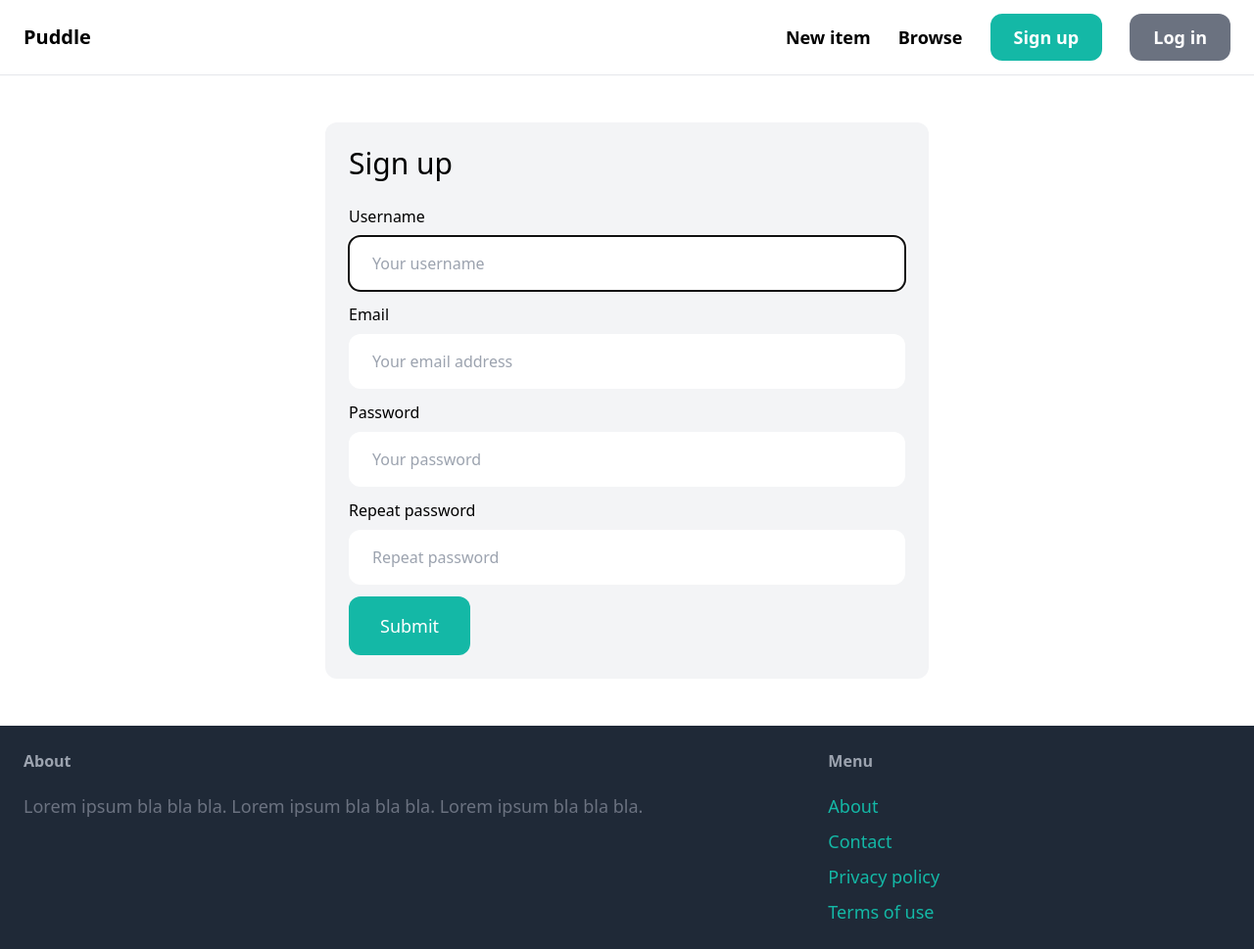
After one commit to Ferrisama/Puddle--a-marketplace-created-using-Django, a Django app: page /signup/ in a window 1280 px wide. The commit adds this page. Shown: the whole page at 98% size. Run offline with Django 4.2, Linux system fonts and the light colour scheme; some libraries are stand-ins or nearby versions.

Commit message:
commited on twelfth morning

```diff
--- /dev/null
+++ b/core/forms.py
@@ -0,0 +1,26 @@
+from django import forms
+from django.contrib.auth.forms import UserCreationForm
+from django.contrib.auth.models import User
+
+
+class SignupForm(UserCreationForm):
+    class Meta:
+        model = User
+        fields = ('username', 'email', 'password1', 'password2')
+
+    username = forms.CharField(widget=forms.TextInput(attrs={
+        'placeholder': 'Your username',
+        'class': 'w-full py-4 px-6 rounded-xl'
+    }))
+    email = forms.CharField(widget=forms.EmailInput(attrs={
+        'placeholder': 'Your email address',
+        'class': 'w-full py-4 px-6 rounded-xl'
+    }))
+    password1 = forms.CharField(widget=forms.PasswordInput(attrs={
+        'placeholder': 'Your password',
+        'class': 'w-full py-4 px-6 rounded-xl'
+    }))
+    password2 = forms.CharField(widget=forms.PasswordInput(attrs={
+        'placeholder': 'Repeat password',
+        'class': 'w-full py-4 px-6 rounded-xl'
+    }))
--- a/core/templates/core/base.html
+++ b/core/templates/core/base.html
@@ -17,7 +17,7 @@
         >
         <a href="#" class="text-lg font-semibold hover:text-gray-500">Browse</a>
         <a
-          href="#"
+          href="{% url 'core:signup' %}"
           class="px-6 py-3 text-lg font-semibold bg-teal-500 text-white rounded-xl hover:bg-teal-700"
           >Sign up</a
         >
--- /dev/null
+++ b/core/templates/core/signup.html
@@ -0,0 +1,40 @@
+{% extends 'core/base.html' %} {% block title %}Sign up{% endblock %} // This
+block is used to set the title of the page. {% block content %}
+<div class="w-1/2 my-6 mx-auto p-6 bg-gray-100 rounded-xl">
+  <h1 class="mb-6 text-3xl">Sign up</h1>
+
+  <form method="post" action=".">
+    {% csrf_token %} {{ form.non_field_errors }}
+    <div class="mb-3">
+      <label class="inline-block mb-2">Username</label><br />
+      {{ form.username }}
+    </div>
+    <div class="mb-3">
+      <label class="inline-block mb-2">Email</label><br />
+      {{ form.email }}
+    </div>
+
+    <div class="mb-3">
+      <label class="inline-block mb-2">Password</label><br />
+      {{ form.password1 }}
+    </div>
+
+    <div class="mb-3">
+      <label class="inline-block mb-2">Repeat password</label><br />
+      {{ form.password2 }}
+    </div>
+    {% if form.errors or form.non_field_errors %}
+    <div class="mb-3 p-6 bg-red-100 rounded-xl">
+      {% for field in form %} {{ field.errors }} {% endfor %} {{
+      form.non_field_errors }}
+    </div>
+    {% endif %}
+
+    <button
+      class="py-4 px-8 text-lg bg-teal-500 hover:bg-teal-700 rounded-xl text-white"
+    >
+      Submit
+    </button>
+  </form>
+</div>
+{% endblock %}
--- a/core/urls.py
+++ b/core/urls.py
@@ -7,5 +7,6 @@ app_name = 'core'
 urlpatterns = [
     path('', views.index, name='index'),
     path('contact/', views.contact, name='contact'),
+    path('signup/', views.signup, name='signup'),
 
 ]
--- a/core/views.py
+++ b/core/views.py
@@ -1,5 +1,7 @@
-from django.shortcuts import render
+from django.shortcuts import render, redirect
 from item.models import Category, Item
+
+from .forms import SignupForm
 # Create your views here.
 
 
@@ -15,3 +17,19 @@ def index(request):
 
 def contact(request):
     return render(request, 'core/contact.html')
+
+
+def signup(request):
+    if request.method == 'POST':
+        form = SignupForm(request.POST)
+
+        if form.is_valid():
+            form.save()
+
+            return redirect('/login/')
+    else:
+        form = SignupForm()
+
+    return render(request, 'core/signup.html', {
+        'form': form
+    })
```
Also changed, not shown: db.sqlite3.
